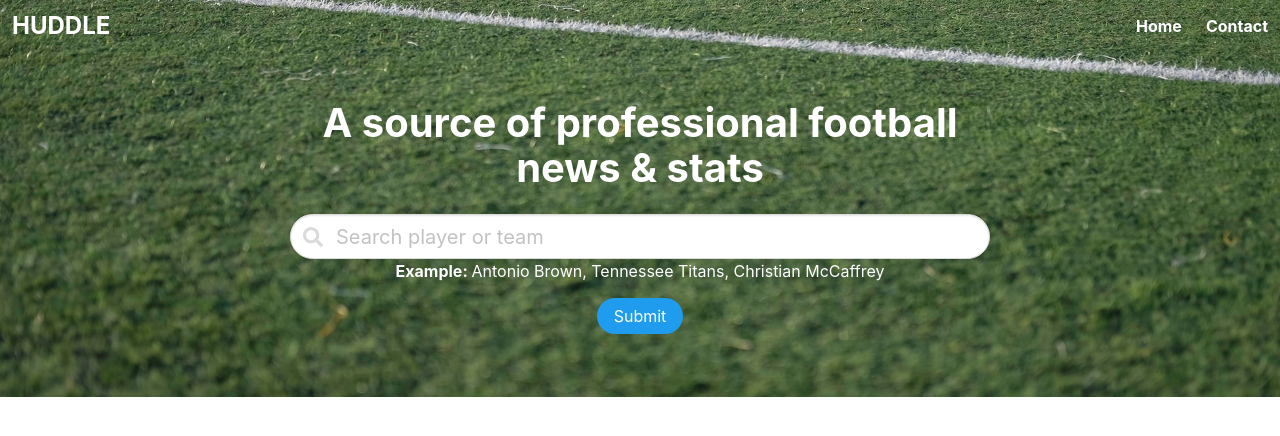
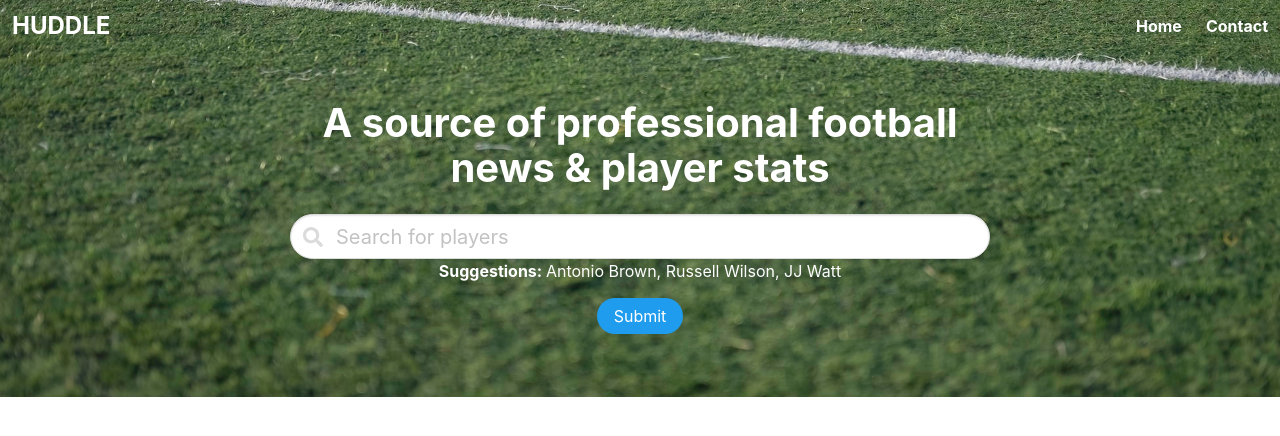
Before and after one commit to blakeneely/project1, a plain HTML site: page index.html in a window 1280 px wide. Drawn offline with nearby package versions, Linux system fonts and the light colour scheme; no server answers.

Commit message:
updated hero text

```diff
--- a/assets/css/style.css
+++ b/assets/css/style.css
@@ -69,4 +69,5 @@ a {
     margin-top: 15px;
     max-width: 800px;
     height: 100%;
+    padding: 10px;
 }
--- a/index.html
+++ b/index.html
@@ -39,16 +39,16 @@
         <div class="hero-body">
             <div class="hero-container container has-text-centered">
                 <h1 class="title has-text-white has-text-weight-bold is-size-2">
-                    A source of professional football news & stats
+                    A source of professional football news & player stats
                 </h1>
                 <div class="control has-icons-left is-black">
-                    <input class="input is-medium is-rounded" type="text" placeholder="Search player or team" id="user-input">
+                    <input class="input is-medium is-rounded" type="text" placeholder="Search for players" id="user-input">
                     <span class="icon is-left">
                         <i class="fas fa-search"></i>
                     </span>
                 </div>
                 <p class="hero-p has-text-white">
-                    <strong class="has-text-white">Example: </strong>Antonio Brown, Tennessee Titans, Christian McCaffrey
+                    <strong class="has-text-white">Suggestions: </strong>Antonio Brown, Russell Wilson, JJ Watt
                 </p>
                 <a class="hero-button button is-info is-rounded" id="submit">
                     Submit
```
